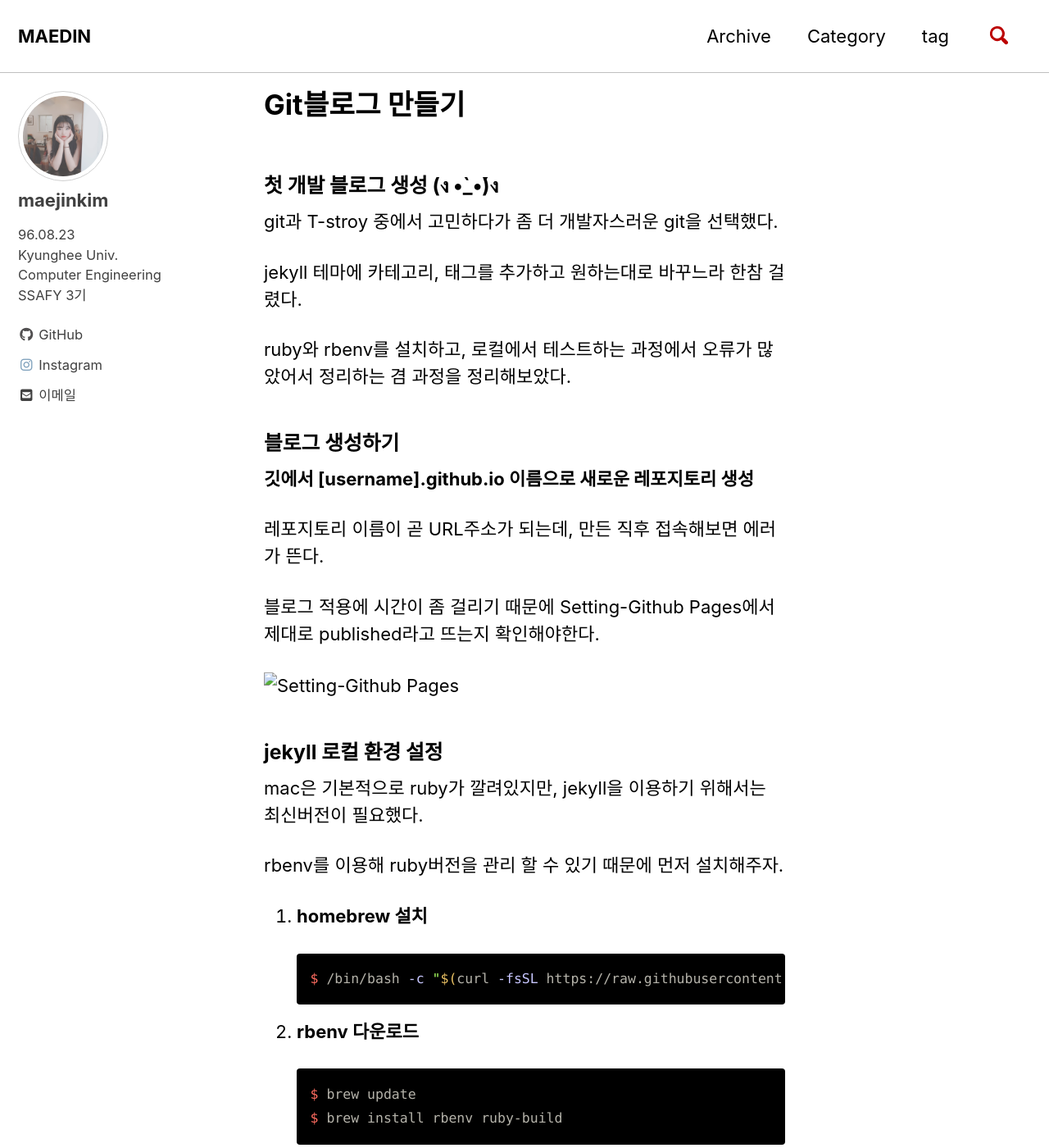
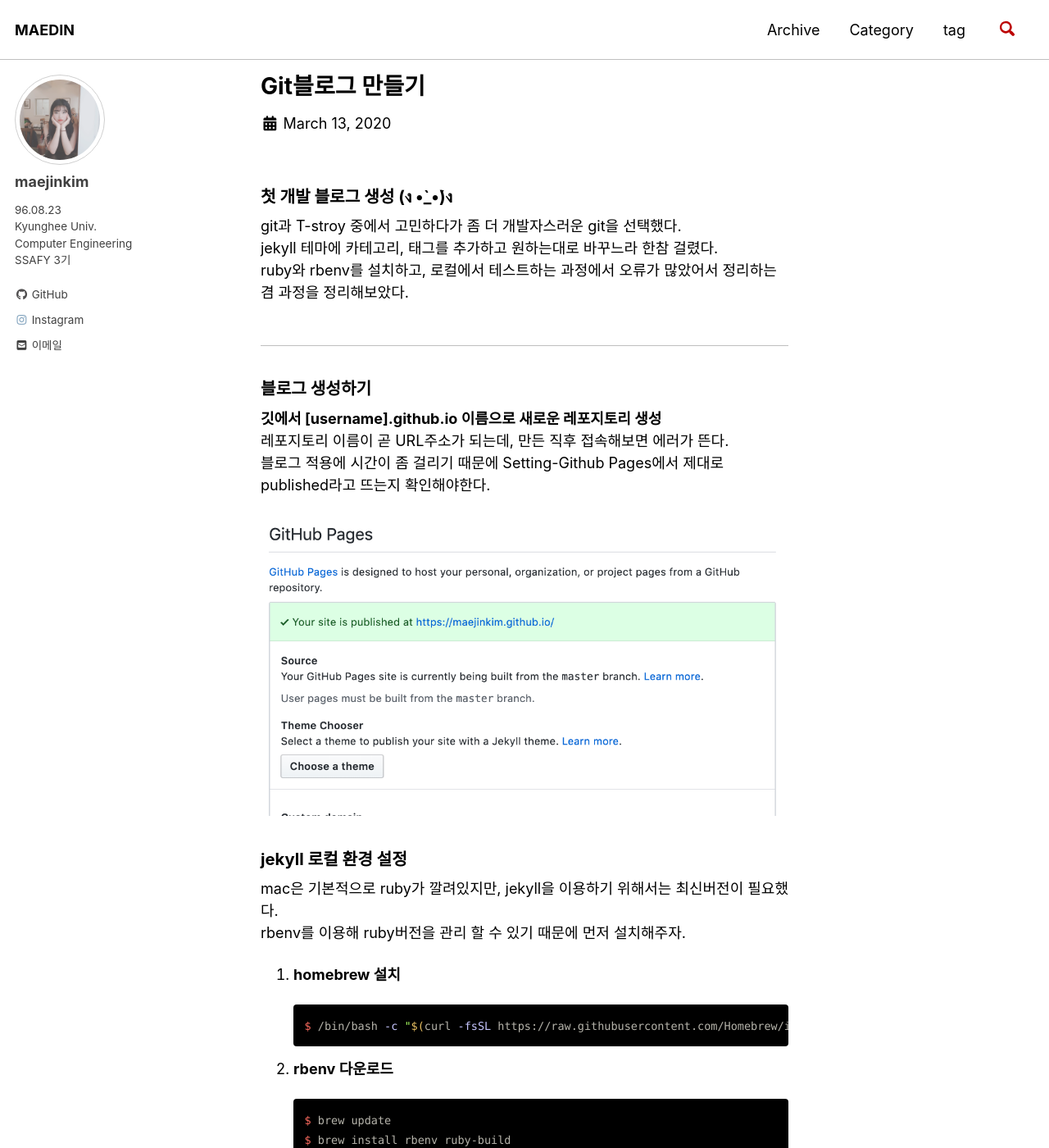
Before and after one commit to maejinkim/maejinkim.github.io, a Jekyll site: the page built from _posts/20-03-13-블로그.md, in a window 1280 px wide and 1400 px high. Shown: the whole window at 82% size. Built offline with Jekyll 4.4.1, drawn with Linux system fonts in a browser that asks for light colours; cached includes are drawn as plain includes; nearby versions of some CDN libraries; some of the changed text lies outside the part shown.

Commit message:
포스트 날짜 추가, 글자크기변경, 포스팅 글 수정

````diff
--- a/_includes/archive-single.html
+++ b/_includes/archive-single.html
@@ -28,8 +28,8 @@ a { text-decoration:none }
         <a href="{{ post.url | relative_url }}" rel="permalink">{{ title }}</a>
       {% endif %}
     </h2>
-    {% if post.read_time %}
-      <p class="page__meta"><i class="far fa-clock" aria-hidden="true"></i> {% include read-time.html %}</p>
+    {% if post.date %}
+      <p class="page__meta"><i class="far fa-fw fa-calendar-alt" aria-hidden="true"></i> {{ post.date | date: "%B %d %Y" }}</p>
     {% endif %}
     {% if post.excerpt %}<p class="archive__item-excerpt" itemprop="description">{{ post.excerpt | markdownify | strip_html | truncate: 160 }}</p>{% endif %}
   </article>
--- a/_layouts/single.html
+++ b/_layouts/single.html
@@ -27,9 +27,11 @@ layout: default
       {% unless page.header.overlay_color or page.header.overlay_image %}
         <header>
           {% if page.title %}<h1 id="page-title" class="page__title" itemprop="headline">{{ page.title | markdownify | remove: "<p>" | remove: "</p>" }}</h1>{% endif %}
-          {% if page.read_time %}
-            <p class="page__meta"><i class="far fa-clock" aria-hidden="true"></i> {% include read-time.html %}</p>
-          {% endif %}
+          <p class="page__date"><i class="fas fa-fw fa-calendar-alt" aria-hidden="true"></i> <time datetime="{{ page.date | date_to_xmlschema }}">{{ page.date | date: "%B %d, %Y" }}</time></p>
+
+<!--          {% if page.read_time %}-->
+<!--            <p class="page__meta"><i class="far fa-clock" aria-hidden="true"></i> {% include read-time.html %}</p>-->
+<!--          {% endif %}-->
         </header>
       {% endunless %}
 
@@ -51,11 +53,11 @@ layout: default
           <h4 class="page__meta-title">{{ site.data.ui-text[site.locale].meta_label }}</h4>
         {% endif %}
         {% include page__taxonomy.html %}
-        {% if page.last_modified_at %}
-          <p class="page__date"><strong><i class="fas fa-fw fa-calendar-alt" aria-hidden="true"></i> {{ site.data.ui-text[site.locale].date_label | default: "Updated:" }}</strong> <time datetime="{{ page.last_modified_at | date: "%Y-%m-%d" }}">{{ page.last_modified_at | date: "%B %-d, %Y" }}</time></p>
-        {% elsif page.date %}
-          <p class="page__date"><strong><i class="fas fa-fw fa-calendar-alt" aria-hidden="true"></i> {{ site.data.ui-text[site.locale].date_label | default: "Updated:" }}</strong> <time datetime="{{ page.date | date_to_xmlschema }}">{{ page.date | date: "%B %-d, %Y" }}</time></p>
-        {% endif %}
+<!--        {% if page.last_modified_at %}-->
+<!--          <p class="page__date"><strong><i class="fas fa-fw fa-calendar-alt" aria-hidden="true"></i> {{ site.data.ui-text[site.locale].date_label | default: "Updated:" }}</strong> <time datetime="{{ page.last_modified_at | date: "%Y-%m-%d" }}">{{ page.last_modified_at | date: "%B %-d, %Y" }}</time></p>-->
+<!--        {% elsif page.date %}-->
+<!--          <p class="page__date"><strong><i class="fas fa-fw fa-calendar-alt" aria-hidden="true"></i> {{ site.data.ui-text[site.locale].date_label | default: "Updated:" }}</strong> <time datetime="{{ page.date | date_to_xmlschema }}">{{ page.date | date: "%B %-d, %Y" }}</time></p>-->
+<!--        {% endif %}-->
       </footer>
 
 
--- a/_posts/20-03-13-블로그.md
+++ b/_posts/20-03-13-블로그.md
@@ -11,46 +11,36 @@ tags:
  - 블로그
 
 read_time: false
-
 toc: false
+related: false
 
 ---
 
 ### 첫 개발 블로그 생성 (ง •̀_•́)ง
 
-git과 T-stroy 중에서 고민하다가 좀 더 개발자스러운 git을 선택했다.
+git과 T-stroy 중에서 고민하다가 좀 더 개발자스러운 git을 선택했다.<br>
+jekyll 테마에 카테고리, 태그를 추가하고 원하는대로 바꾸느라 한참 걸렸다. <br>
+ruby와 rbenv를 설치하고, 로컬에서 테스트하는 과정에서 오류가 많았어서 정리하는 겸 과정을 정리해보았다.<br><Br>
 
-jekyll 테마에 카테고리, 태그를 추가하고 원하는대로 바꾸느라 한참 걸렸다.
-
-ruby와 rbenv를 설치하고, 로컬에서 테스트하는 과정에서 오류가 많았어서 정리하는 겸 과정을 정리해보았다.
+---
 
 
 
 ### 블로그 생성하기
 
-**깃에서 [username].github.io 이름으로 새로운 레포지토리 생성**
+**깃에서 [username].github.io 이름으로 새로운 레포지토리 생성**<br>레포지토리 이름이 곧 URL주소가 되는데, 만든 직후 접속해보면 에러가 뜬다.<br>블로그 적용에 시간이 좀 걸리기 때문에 Setting-Github Pages에서 제대로 published라고 뜨는지 확인해야한다.
 
-레포지토리 이름이 곧 URL주소가 되는데, 만든 직후 접속해보면 에러가 뜬다.
-
-블로그 적용에 시간이 좀 걸리기 때문에 Setting-Github Pages에서 제대로 published라고 뜨는지 확인해야한다.
-
-![Setting-Github Pages](../assets/images/blog1.png)
-
-
+![Setting-Github Pages](/assets/images/blog1.png)
 
 ### jekyll 로컬 환경 설정
 
-mac은 기본적으로 ruby가 깔려있지만, jekyll을 이용하기 위해서는 최신버전이 필요했다.
-
-rbenv를 이용해 ruby버전을 관리 할 수 있기 때문에 먼저 설치해주자.
+mac은 기본적으로 ruby가 깔려있지만, jekyll을 이용하기 위해서는 최신버전이 필요했다.<br>rbenv를 이용해 ruby버전을 관리 할 수 있기 때문에 먼저 설치해주자.
 
 1. **homebrew 설치**
 
    ```bash
    $ /bin/bash -c "$(curl -fsSL https://raw.githubusercontent.com/Homebrew/install/master/install.sh)"
    ```
-
-
 
 2. **rbenv 다운로드**
 
@@ -59,11 +49,7 @@ rbenv를 이용해 ruby버전을 관리 할 수 있기 때문에 먼저 설치
    $ brew install rbenv ruby-build
    ```
 
-
-
-3. **ruby 최신 버전 다운로드**
-
-   ruby의 버전을 확인하고 최신 버전을 설치한다.
+3. **ruby 최신 버전 다운로드** <br>ruby의 버전을 확인하고 최신 버전을 설치한다.
 
    ```bash
    $ ruby -v												#현재 버전 확인
@@ -71,8 +57,6 @@ rbenv를 이용해 ruby버전을 관리 할 수 있기 때문에 먼저 설치
    $ rbenv install 2.4.4           #최신 버전을 설치
    $ rbenv rehash                  #설치 후 실행
    ```
-
-
 
 4. **ruby 버전 변경**
 
@@ -97,13 +81,7 @@ rbenv를 이용해 ruby버전을 관리 할 수 있기 때문에 먼저 설치
 
 
 
-
-
-
-
-5. **jekyll 다운로드**
-
-   원하는 테마를 다운받아서 깃 로컬 레포지토리에 압축을 풀어준다.
+5. **jekyll 다운로드**<br>원하는 테마를 다운받아서 깃 로컬 레포지토리에 압축을 풀어준다.
 
 
 
@@ -116,16 +94,14 @@ rbenv를 이용해 ruby버전을 관리 할 수 있기 때문에 먼저 설치
 ### jekyll 테마 설정
 
 1. 테마 다운로드 및 복사
-
 2. _posts, _drafts 폴더 생성
-
 3. Gemfile 수정
-
 4. _config.yml 수정
 
 
 
-## 태그, 카테고리 설정
+
+### 태그, 카테고리 설정
 
 1. _data 폴더에 navigation.yml 파일 수정
 2. _pages 폴더에 필요한 md파일 복사 및 수정
--- a/_sass/minimal-mistakes/_base.scss
+++ b/_sass/minimal-mistakes/_base.scss
@@ -126,6 +126,7 @@ blockquote {
 /* links */
 
 a {
+  text-decoration: none;
   &:focus {
     @extend %tab-focus;
   }
--- a/_sass/minimal-mistakes/_reset.scss
+++ b/_sass/minimal-mistakes/_reset.scss
@@ -8,18 +8,18 @@ html {
   /* apply a natural box layout model to all elements */
   box-sizing: border-box;
   background-color: $background-color;
-  font-size: 16px;
+  font-size: 12px;
 
   @include breakpoint($medium) {
-    font-size: 18px;
+    font-size: 14px;
   }
 
   @include breakpoint($large) {
-    font-size: 20px;
+    font-size: 16px;
   }
 
   @include breakpoint($x-large) {
-    font-size: 22px;
+    font-size: 18px;
   }
 
   -webkit-text-size-adjust: 100%;
````
Also changed, not shown: _layouts/archive.html (line endings or trailing spaces), 2 other files.
